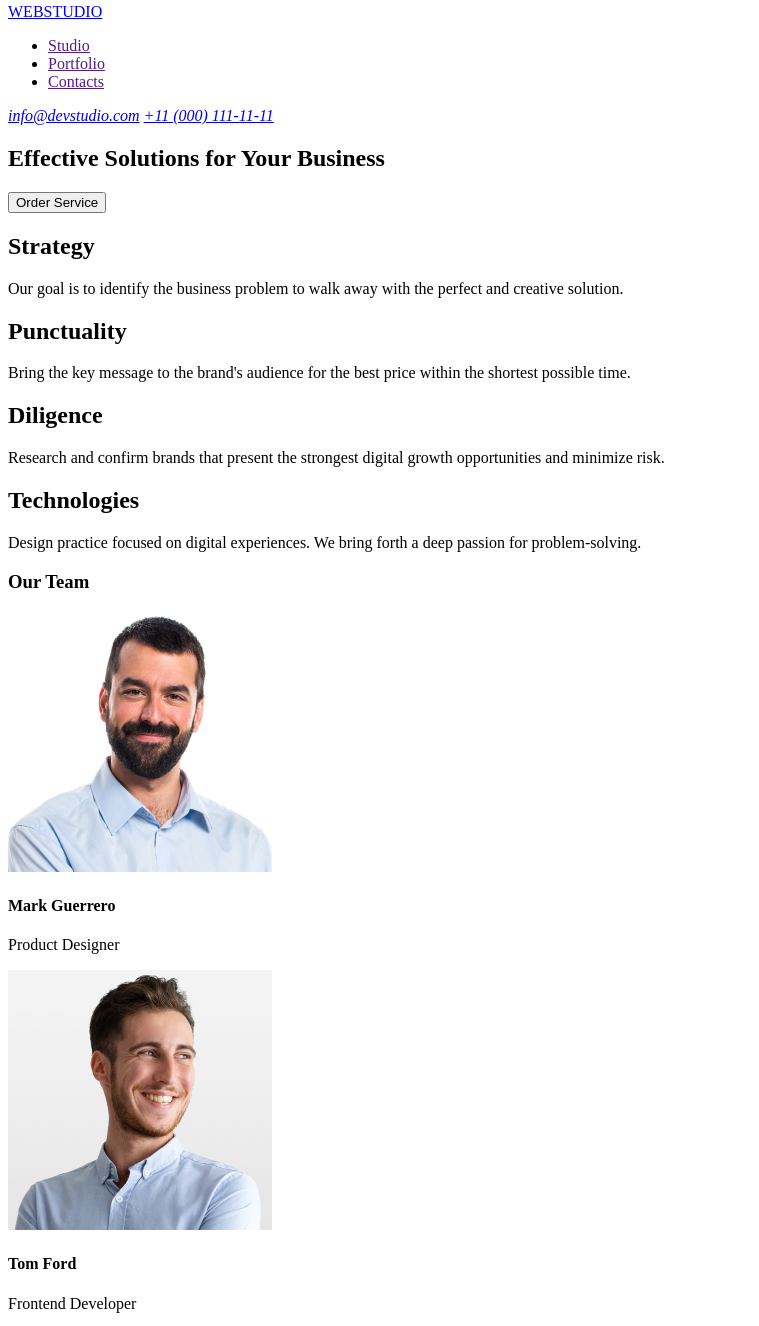
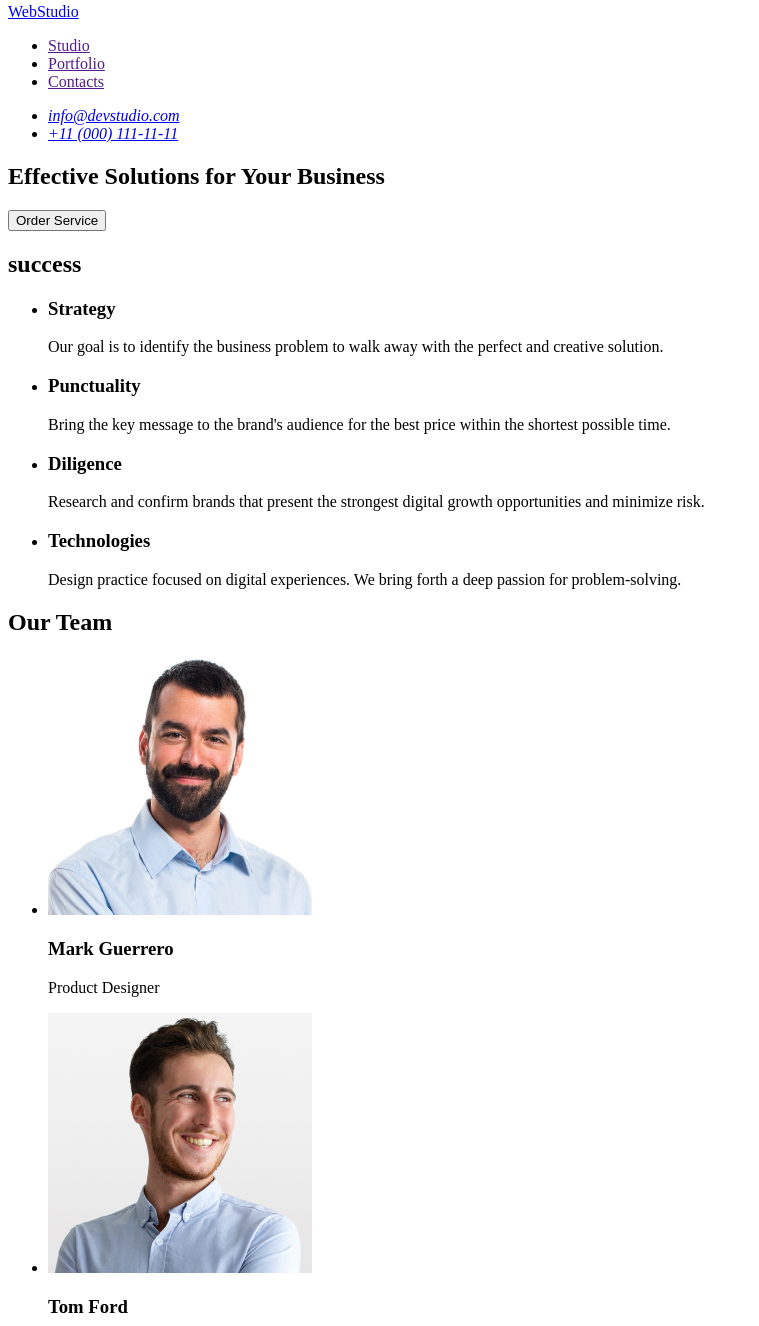
Before and after one commit to MagdalenaVasylyshyn/goit-markup-hw-01, a plain HTML site: page index.html in a window 1280 px wide. Shown: the part 5-1331 px from the top of the page, without its empty margins (0-759 px from the left). Drawn offline with Linux system fonts and the light colour scheme.

Commit message:
A big update index.html file

```diff
--- a/index.html
+++ b/index.html
@@ -11,17 +11,19 @@
 <body>
     <header>
         <nav>
-            <a href="./index.html">WEBSTUDIO</a>
+            <a href="./index.html">WebStudio</a>
             <ul>
                 <li><a href="">Studio</a></li>
                 <li><a href="">Portfolio</a></li>
                 <li><a href="">Contacts</a></li>
             </ul>
-            <address>
-                <a href="mailto:info@devstudio.com">info@devstudio.com</a>
-                <a href="tel:+110001111111">+11 (000) 111-11-11</a>
-            </address>
         </nav>
+        <address>
+            <ul>
+              <li><a href="mailto:info@devstudio.com">info@devstudio.com</a></li>
+              <li><a href="tel:+110001111111">+11 (000) 111-11-11</a></li>
+            </ul>
+        </address>
     </header>
     <main>
         <section>
@@ -30,74 +32,55 @@
                 <button type="button">Order Service</button>
         </section>
         <section>
-            <section>
-                <h2>Strategy</h2>
-                <p>
-                    Our goal is to identify the business
-                    problem to walk away with the perfect and creative solution.
-                </p>
-            </section>
-            <section>
-                <h2>Punctuality</h2>
-                <p>
-                    Bring the key message to the brand's audience for the best price within the shortest possible time.
-                </p>
-            </section>
-            <section>
-                <h2>Diligence</h2>
-                <p>
-                    Research and confirm brands that present the strongest digital growth opportunities and minimize
-                    risk.
-                </p>
-            </section>
-            <section>
-                <h2>Technologies</h2>
-                <p>
-                    Design practice focused on digital experiences. We bring forth a deep passion for problem-solving.
-                </p>
-            </section>
+            <h2>success</h2>
+                <ul>
+                    <li>
+                        <h3>Strategy</h3>
+                        <p>Our goal is to identify the business problem to walk away with the perfect and creative solution.</p>
+                    </li>
+                    <li>
+                        <h3>Punctuality</h3>
+                        <p>Bring the key message to the brand's audience for the best price within the shortest possible time.</p>
+                    </li>
+                    <li>
+                        <h3>Diligence</h3>
+                        <p>Research and confirm brands that present the strongest digital growth opportunities and minimize risk.</p>
+                    </li>
+                    <li>
+                        <h3>Technologies</h3>
+                        <p>Design practice focused on digital experiences. We bring forth a deep passion for problem-solving.</p>
+                    </li>
+                </ul>
         </section>
         <section>
-            <section>
-                <h3>Our Team</h3>
-            </section>
-            <section>
-                <img src="images/img.png" alt="mark">
-                <h4>Mark Guerrero</h4>
-                <p>
-                    Product Designer
-                </p>
-            </section>
-            <section>
-                <img src="images/imgg.png" alt="tom">
-                <h4>Tom Ford</h4>
-                <p>
-                    Frontend Developer
-                </p>
-            </section>
-            <section>
-                <img src="images/imggg.png" alt="camilla">
-                <h4>Camila Garcia</h4>
-                <p>
-                    Marketing
-                </p>
-            </section>
-            <section>
-                <img src="images/imgggg.png" alt="daniel">
-                <h4>Daniel Wilson</h4>
-                <p>
-                    UI Designer
-                </p>
-            </section>
+                <h2>Our Team</h2>
+                <ul>
+                    <li>
+                        <img src="./images/img.jpg" alt="mark" width="264">
+                        <h3>Mark Guerrero</h3>
+                        <p>Product Designer</p>
+                    </li>
+                    <li>
+                        <img src="./images/imgg.jpg" alt="tom" width="264">
+                        <h3>Tom Ford</h3>
+                        <p>Frontend Developer</p>
+                    </li>
+                    <li>
+                        <img src="./images/imggg.jpg" alt="camila" width="264">
+                        <h3>Camila Garcia</h3>
+                        <p>Marketing</p>
+                    </li>
+                    <li>
+                        <img src="./images/imgggg.jpg" alt="daniel" width="264">
+                        <h3>Daniel Wilson</h3>
+                        <p>UI Designer</p>
+                    </li>
+                </ul>
         </section>
     </main>
     <footer>
-        <section>
-            <h4>WEBSTUDIO</h4>
-            <p>
-                Increase the flow of customers and sales for your business with digital marketing & growth solutions.
-            </p>
-        </section>
+        <a href="./index.html">WebStudio</a>
+        <p>Increase the flow of customers and sales for your business with digital marketing & growth solutions.</p>
     </footer>
 </body>
 
```
Also changed, not shown: images/img.jpg (added), images/img.png (deleted), images/imgg.jpg (added), images/imgg.png (deleted), images/imggg.jpg (added), images/imggg.png (deleted), images/imgggg.jpg (added), images/imgggg.png (deleted).
